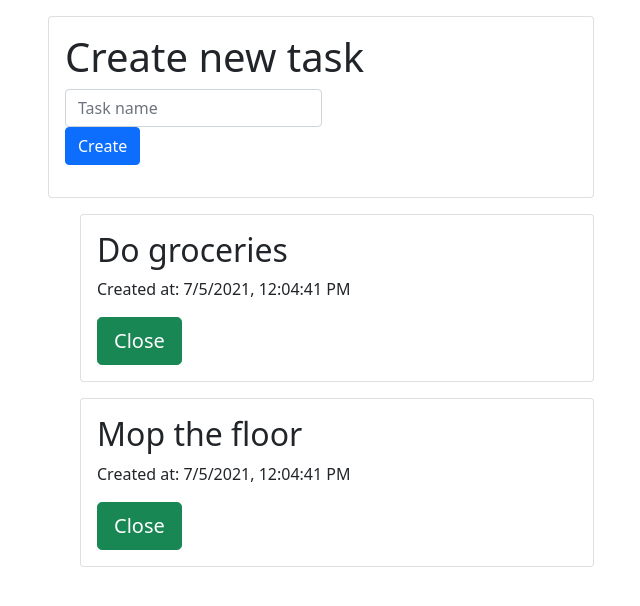
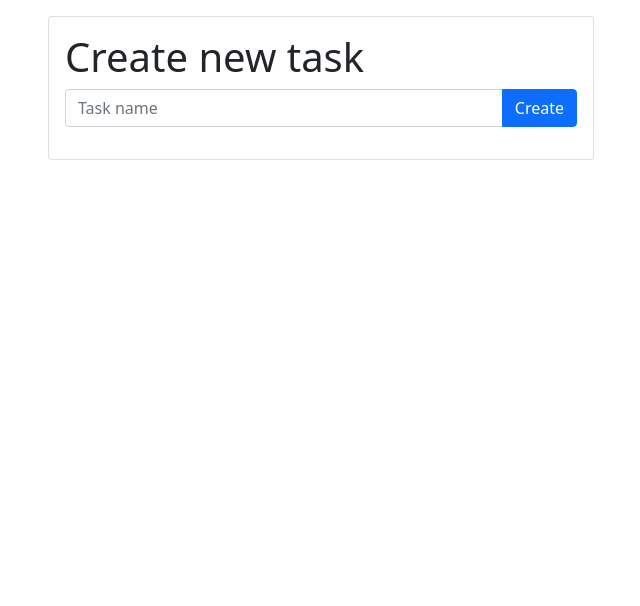
Before and after one commit to MarcinGrygierek/advanced-react-training-5-7, a React (Create React App) app in the folder todo-app/: page / in a window 1280 px wide. Shown: the top 606 px of the page, without its empty margins (34-674 px from the left). Built offline with nearby package versions, Linux system fonts and the light colour scheme.

Commit message:
Layout fix

```diff
--- a/todo-app/src/App.tsx
+++ b/todo-app/src/App.tsx
@@ -5,21 +5,7 @@ import { Tasks } from './Tasks';
 import { SingleTask } from './types/task';
 
 const App = () => {
-  const [tasks, setTasks] = useState<SingleTask[]>(
-      [
-        {
-          id: uuidv4(),
-          name: 'Do groceries',
-          createdAt: new Date(),
-          finishedAt: null
-        }, {
-          id: uuidv4(),
-          name: 'Mop the floor',
-          createdAt: new Date(),
-          finishedAt: null
-      }
-    ]
-  );
+  const [tasks, setTasks] = useState<SingleTask[]>([]);
 
   const finishTask = (taskId: string) => {
     setTasks(prevTasks => prevTasks.map(task => {
--- a/todo-app/src/Form.tsx
+++ b/todo-app/src/Form.tsx
@@ -23,12 +23,14 @@ const Form = ({addNewTask}: Props) => {
             <h1 className='card-title'>
                 Create new task
             </h1>
-            <div className="input-group mb-3">
-                <form onSubmit={handleSubmit}>
+
+            <form onSubmit={handleSubmit}>
+                <div className="input-group mb-3">
                     <input value={value} onChange={handleValueChange} type="text" className="form-control" placeholder="Task name" aria-label="Task name" aria-describedby="button-addon2" />
                     <button className="btn btn-primary" type="submit" id="button-addon2">Create</button>
-                </form>
-            </div>
+                    </div>
+            </form>
+
         </div>
     </div>
     );
```
